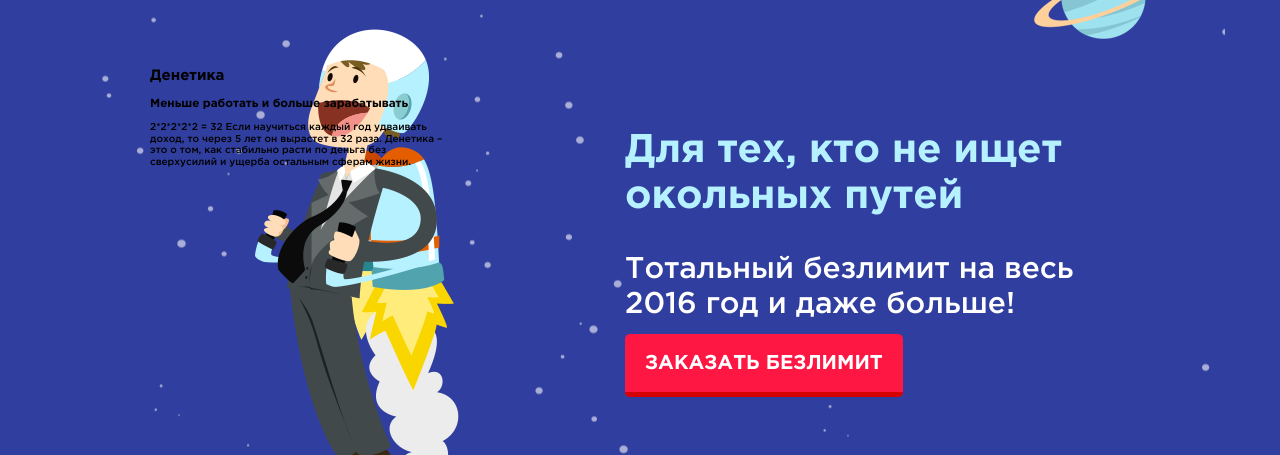
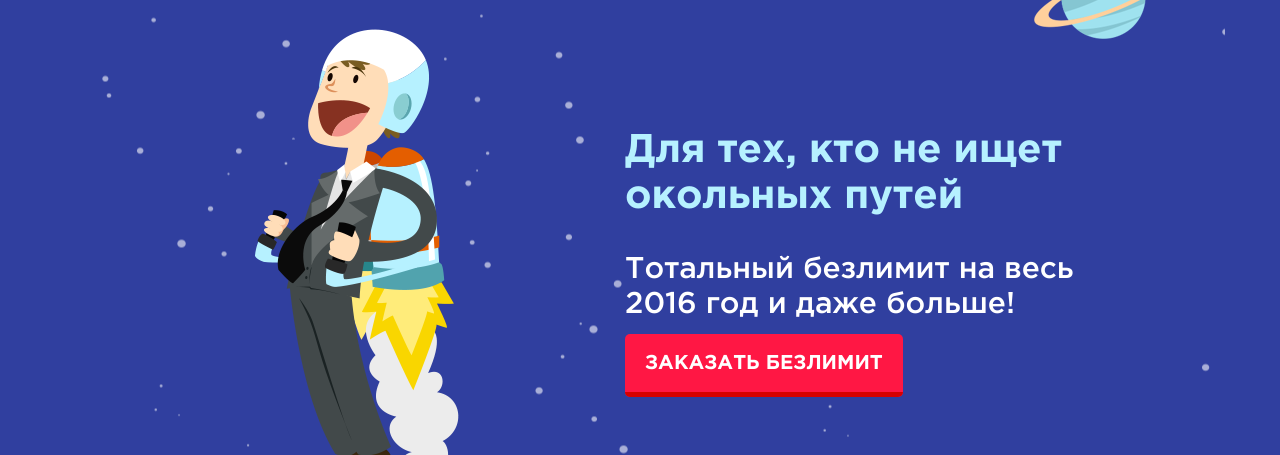
Before and after one commit to Be-Ge/Unlimited, a plain HTML site: page index.html in a window 1280 px wide. Shown: the part 345-800 px from the top of the page. Drawn offline with Linux system fonts and the light colour scheme; files whose address does not match are found by name.

```diff
--- a/css/main.css
+++ b/css/main.css
@@ -304,12 +304,6 @@
     top: 50%;
 }
 
-.book__right {
-	position: absolute;
-    left: 150px;
-    width: 300px;
-    top: 50%;
-}
 
 .denetika {
 	position: relative;
```
